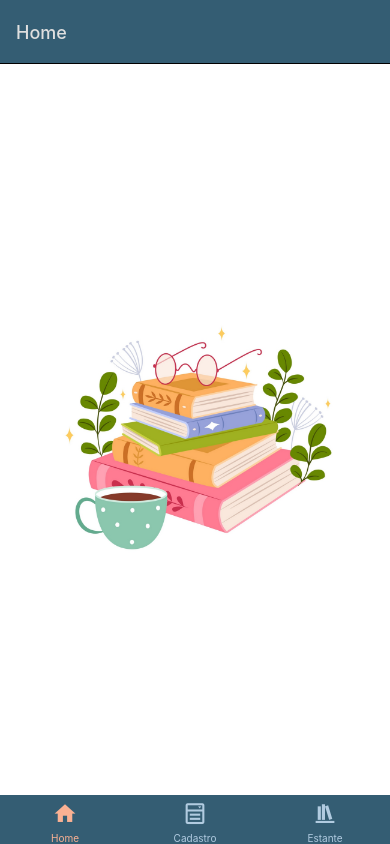
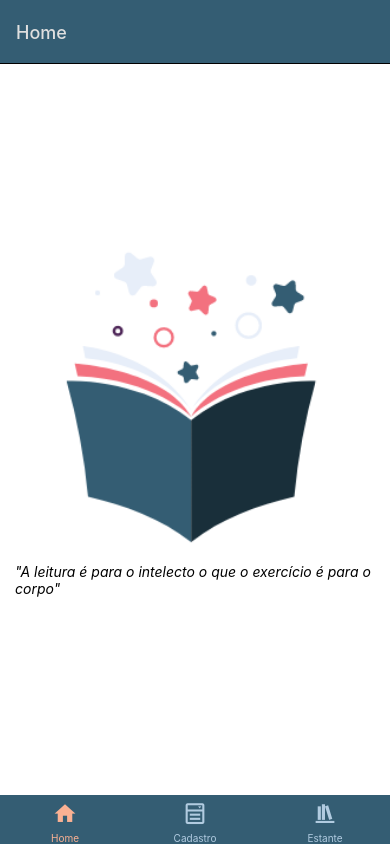
Before and after one commit to AlineKCS/Biblioteca-UC14-Senac, a React Native app: screen /Home in a window 390 px wide. Built offline with nearby package versions, Linux system fonts and the light colour scheme; what react-native-sqlite-storage would draw is missing.

Commit message:
Mudança logo

```diff
--- a/src/Screens/Home.js
+++ b/src/Screens/Home.js
@@ -1,10 +1,11 @@
 import React from 'react';
-import { View, Image, StyleSheet } from 'react-native';
+import { View, Image, StyleSheet, Text } from 'react-native';
 
 export default function Home() {
   return (
     <View style={style.container}>
-      <Image style={style.imagem} source={require('../Images/books.jpg')} />
+      <Image style={style.imagem} source={require('../Images/logo.png')} />
+      <Text style={style.text}>"A leitura é para o intelecto o que o exercício é para o corpo"</Text>
     </View>
   );
 }
@@ -22,4 +23,10 @@ const style = StyleSheet.create({
     width: 300,
     height: 300,
     borderRadius: 5 },
+
+  text: {
+    margin: 15,
+    fontStyle: "italic"
+
+  }
 });
```
Also changed, not shown: src/Images/books.jpg (deleted), src/Images/logo.png (added).
